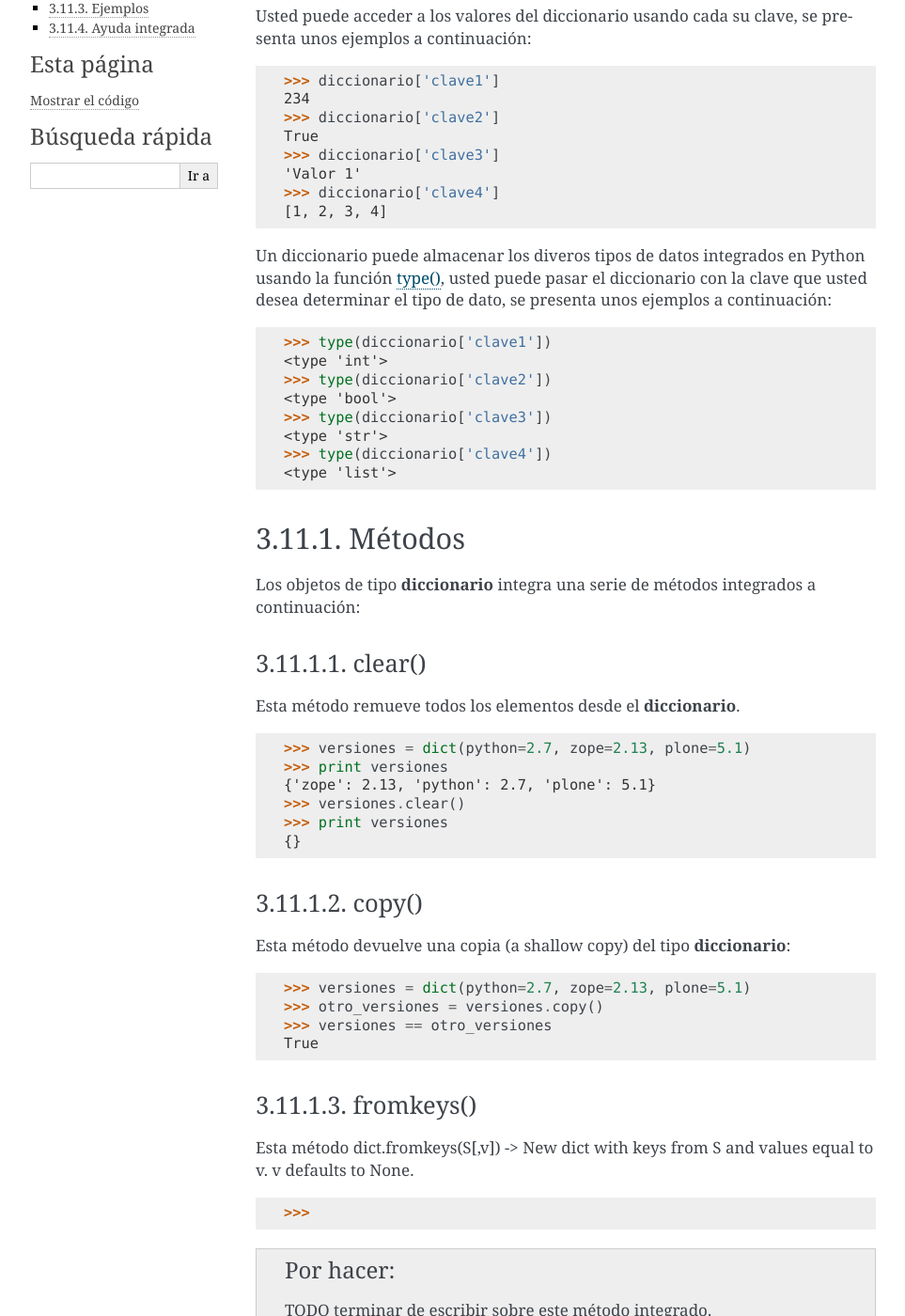
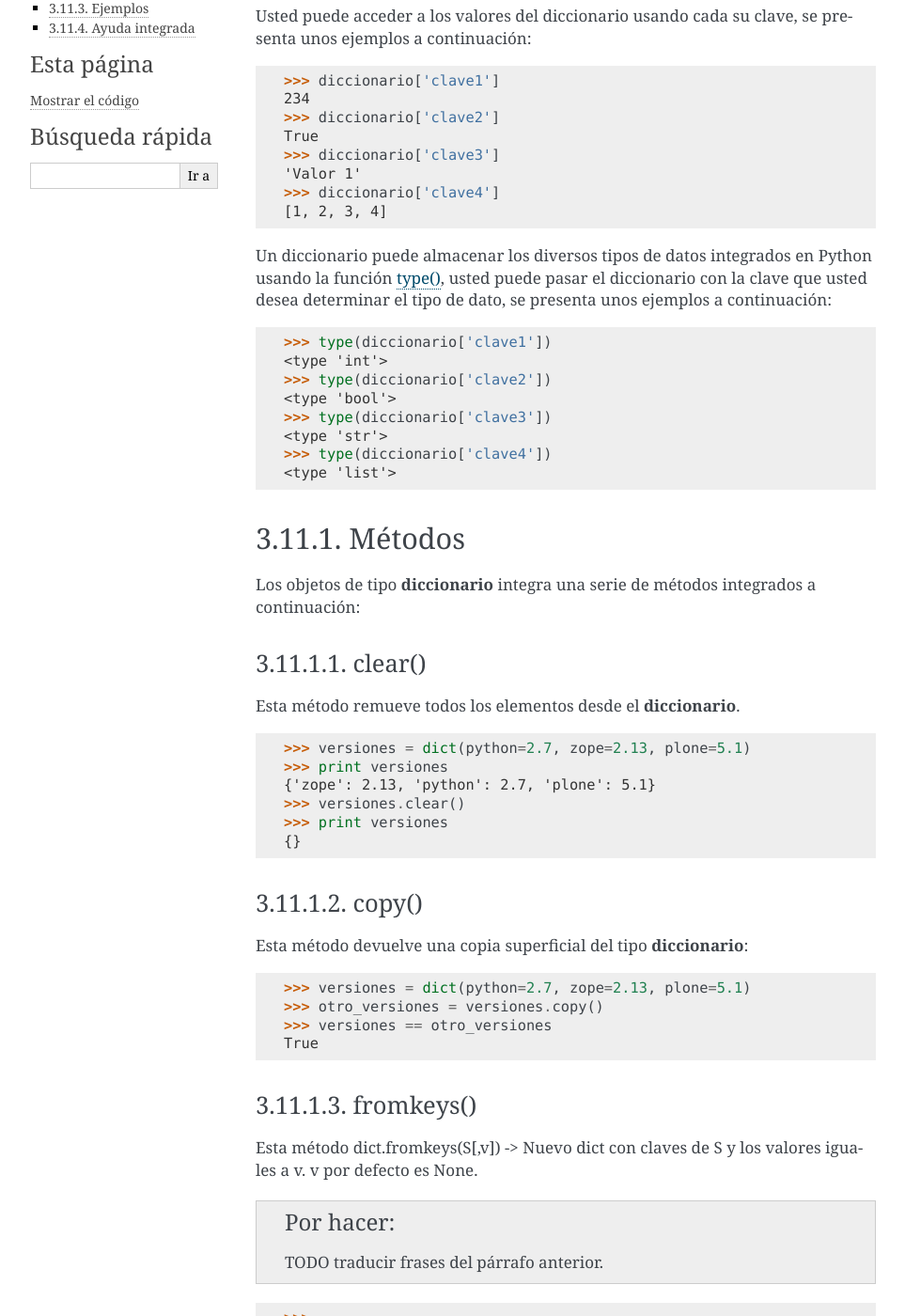
Before and after one commit to macagua/entrenamiento.python_basico, a Sphinx documentation site: the page built from source/leccion3/tipo_diccionarios.rst, in a window 1280 px wide and 1400 px high, scrolled down 642 px. Shown: the whole window at 94% size, without its empty margins (148-1111 px from the left). Built offline with Sphinx 7.4.7, drawn with Linux system fonts in a browser that asks for light colours; some of the changed text lies outside the part shown.

Commit message:
Agregar traducciones al español pendientes

```diff
--- a/source/leccion3/tipo_conjuntos.rst
+++ b/source/leccion3/tipo_conjuntos.rst
@@ -69,7 +69,7 @@
 copy()
 ~~~~~~
 
-Esta método devuelve una copia (a shallow copy) del tipo **conjunto mutable** o
+Esta método devuelve una copia superficial del tipo **conjunto mutable** o
 **conjunto inmutable**:
 
 ::
--- a/source/leccion3/tipo_diccionarios.rst
+++ b/source/leccion3/tipo_diccionarios.rst
@@ -51,7 +51,7 @@
     >>> diccionario['clave4']
     [1, 2, 3, 4]
 
-Un diccionario puede almacenar los diveros tipos de datos integrados en Python usando
+Un diccionario puede almacenar los diversos tipos de datos integrados en Python usando
 la función :ref:`type() <python_fun_type>`, usted puede pasar el diccionario con la
 clave que usted desea determinar el tipo de dato, se presenta unos ejemplos a
 continuación:
@@ -99,7 +99,7 @@
 copy()
 ~~~~~~
 
-Esta método devuelve una copia (a shallow copy) del tipo **diccionario**:
+Esta método devuelve una copia superficial del tipo **diccionario**:
 
 ::
 
@@ -115,8 +115,10 @@
 ~~~~~~~~~~
 
 Esta método
-dict.fromkeys(S[,v]) -> New dict with keys from S and values equal to v.
-v defaults to None.
+dict.fromkeys(S[,v]) -> Nuevo dict con claves de S y los valores iguales a v.
+v por defecto es None.
+
+.. todo:: TODO traducir frases del párrafo anterior.
 
 ::
 
@@ -147,8 +149,10 @@
 has_key()
 ~~~~~~~~~
 
-Esta método devuelve el valor ``True`` si el diccionario tiene presente la clave enviada como argumento.
-D.has_key(k) -> True if D has a key k, else False
+Esta método devuelve el valor ``True`` si el diccionario tiene presente la clave
+enviada como argumento. D.has_key(k) -> True if D has a key k, else False
+
+.. todo:: TODO traducir frases del párrafo anterior.
 
 ::
 
@@ -295,8 +299,9 @@
 pop()
 ~~~~~
 
-Esta método remueve específicamente una clave de **diccionario** y devuelve valor correspondiente.
-Lanza una excepción :ref:`KeyError <python_exception_keyerror>` si la **clave** no es encontrada.
+Esta método remueve específicamente una clave de **diccionario** y devuelve valor
+correspondiente. Lanza una excepción :ref:`KeyError <python_exception_keyerror>`
+si la **clave** no es encontrada.
 
 ::
 
@@ -318,8 +323,11 @@
 popitem()
 ~~~~~~~~~
 
-Esta método remueve y devuelve algún par (clave, valor) del **diccionario** como una 2-tuple.
-Lanza una excepción :ref:`KeyError <python_exception_keyerror>` si el **diccionario** esta vació.
+Esta método remueve y devuelve algún par (clave, valor) del **diccionario** como
+una 2-tuple. Lanza una excepción :ref:`KeyError <python_exception_keyerror>` si
+el **diccionario** esta vació.
+
+.. todo:: TODO traducir frases del párrafo anterior.
 
 ::
 
@@ -351,6 +359,8 @@
 
 Esta método devuelve el valor producido por el método integrado ``get()``, también
 D.setdefault(k[,d]) -> D.get(k,d), also set D[k]=d if k not in D.
+
+.. todo:: TODO traducir frases del párrafo anterior.
 
 .. todo:: TODO terminar de escribir la explicación del del método.
 
```
